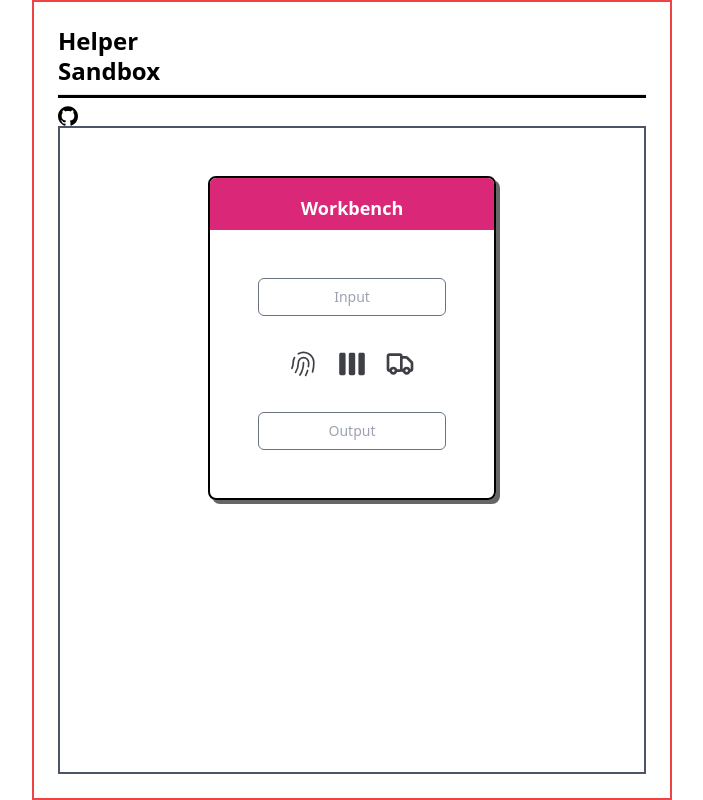
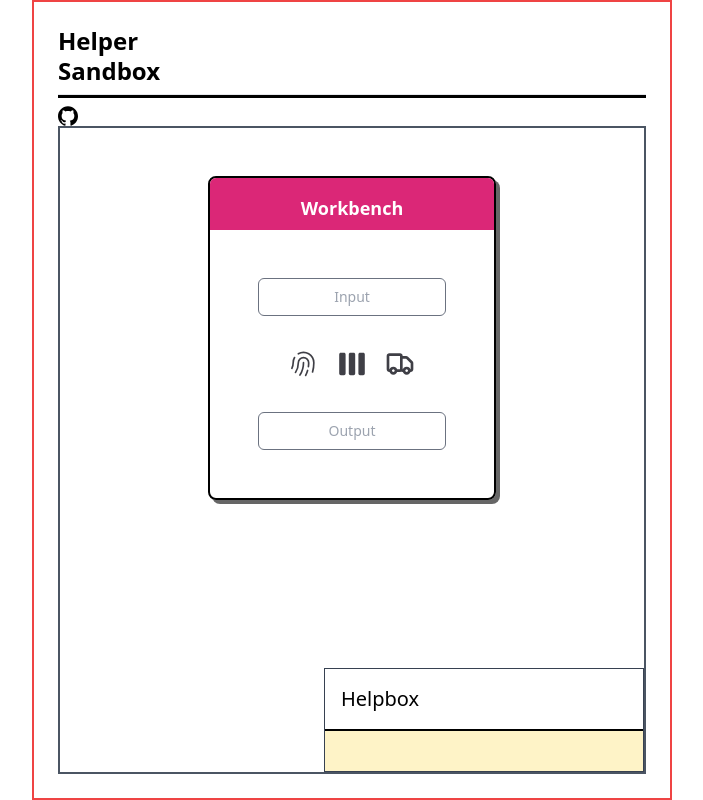
Before and after one commit to Return180bpm/help-sandbox, a React (Create React App) app: page / in a window 1280 px wide. Shown: the whole page, without its empty margins (288-991 px from the left). Built offline with nearby package versions, Linux system fonts and the light colour scheme.

Commit message:
ui: helpbox positioning

```diff
--- a/src/App.js
+++ b/src/App.js
@@ -104,7 +104,7 @@ function App() {
                 <span className="icon-github w-5 h-5"></span>
             </header>
 
-            <main className="flex-grow flex justify-center items-start pt-12 border-2 border-gray-600">
+            <main className="relative flex-grow flex justify-center items-start pt-12 border-2 border-gray-600">
                 <div
                     id="workbench"
                     className="w-72 flex flex-col justify-start items-center border-2 border-black shadow-sm rounded-lg overflow-hidden"
@@ -155,11 +155,11 @@ function App() {
                     </div>
                 </div>
 
-                {/* <HelpBox
+                <HelpBox
                     name={currentTopicObj.name}
                     helpDescription={currentTopicObj.helpDescription}
                     helpURL={currentTopicObj.helpURL}
-                /> */}
+                />
             </main>
         </div>
     );
--- a/src/HelpBox.js
+++ b/src/HelpBox.js
@@ -5,7 +5,7 @@ const HelpBox = ({ name, helpDescription, helpURL }) => {
     return (
         <div
             id="helpBox"
-            className="w-96 h-96 flex flex-col justify-self-end self-end  border-2  border-black"
+            className="absolute right-0 bottom-0 w-80 flex flex-col border  border-gray-700"
         >
             <div
                 id="helpTopBar"
```
